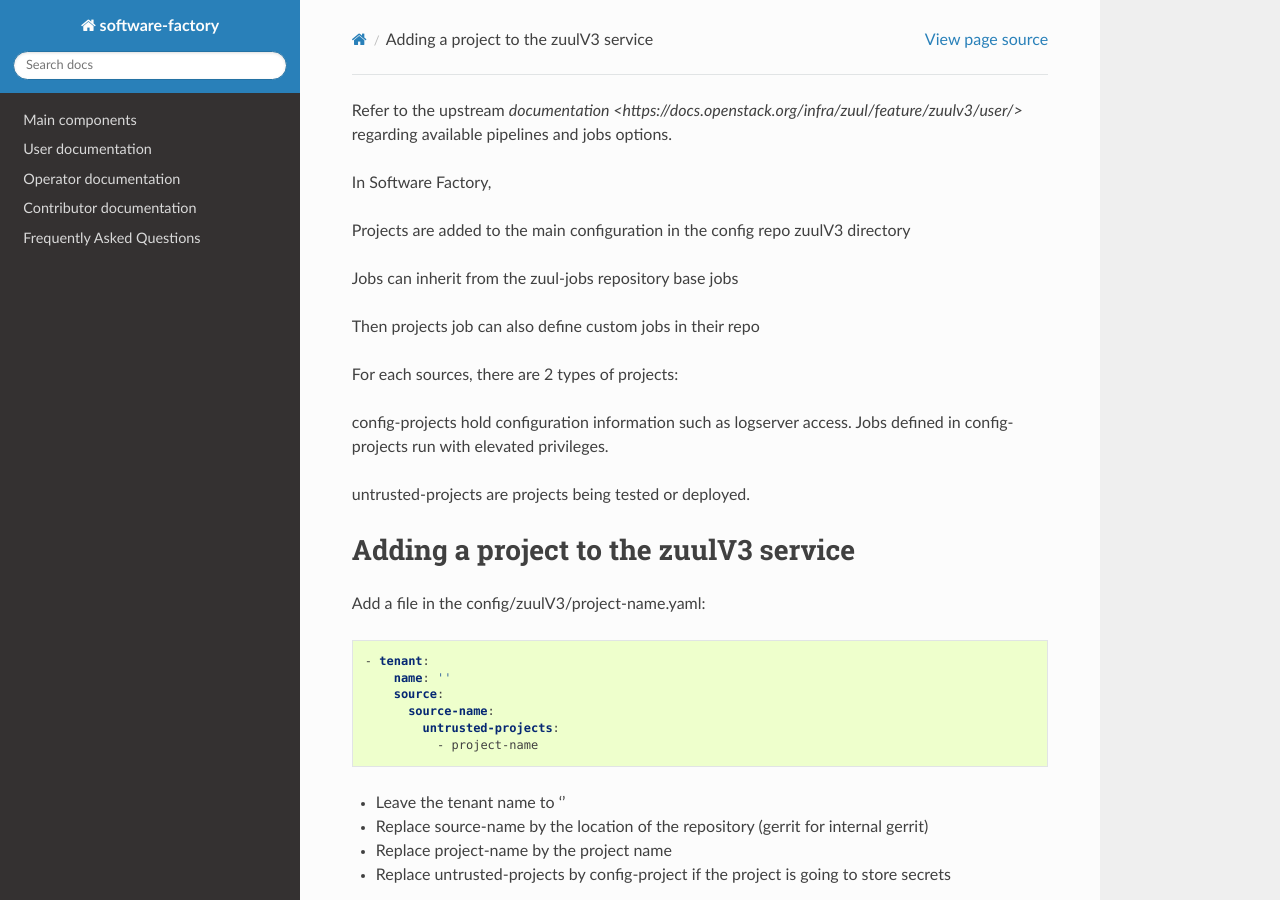
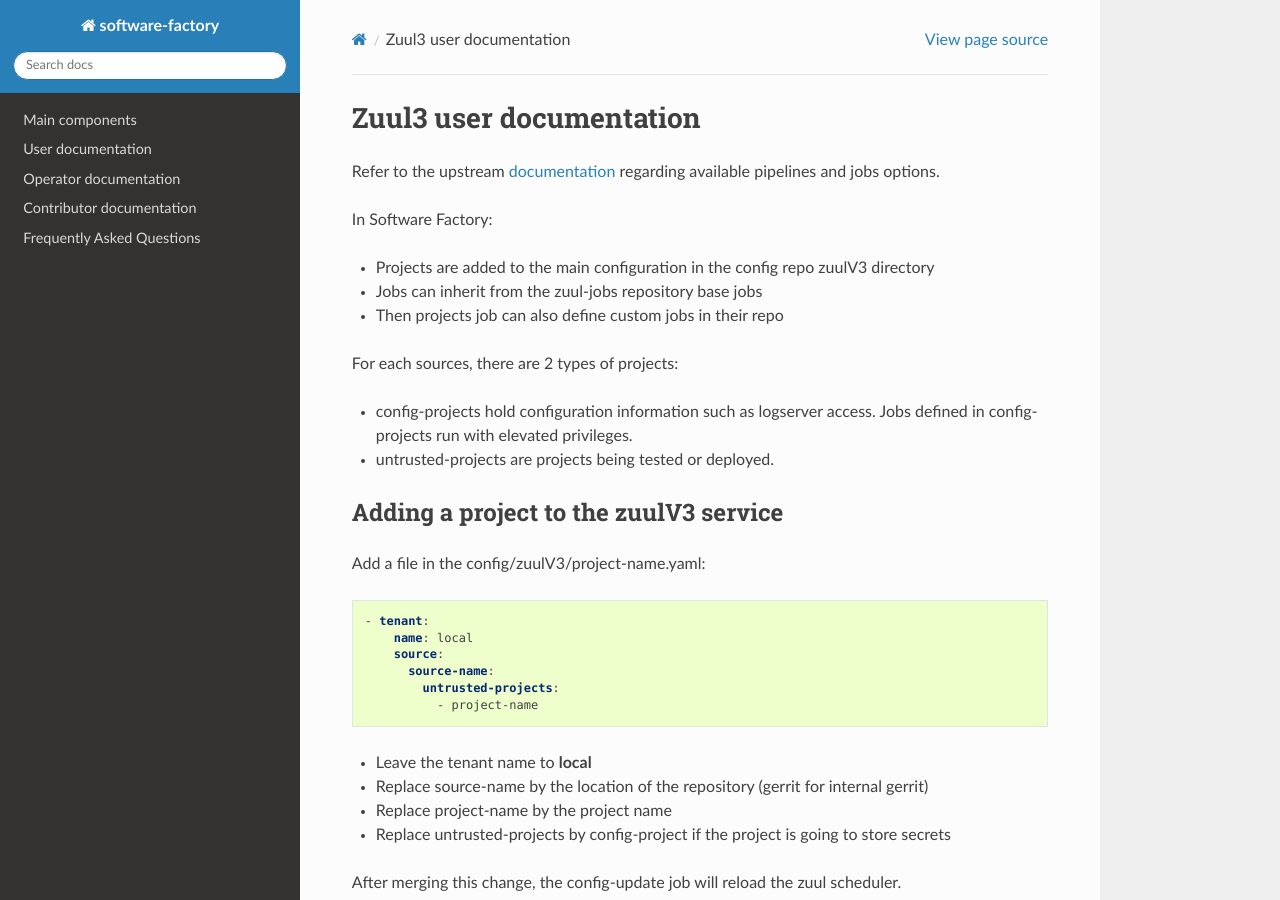
Before and after one commit to softwarefactory-project/sf-docs, a Sphinx documentation site: the page built from docs/user/zuul3_user.rst, in a window 1280 px wide and 900 px high. Built offline with Sphinx 7.4.7 and the Read the Docs theme 2.0.0, drawn with Linux system fonts in a browser that asks for light colours; some of the changed text lies outside the part shown.

Commit message:
doc/zuulv3: fix layout issues and default sample to 'local'
TG-542

Change-Id: Ie6450f5494730b3723036af5077a48455c64f357

```diff
--- a/docs/operator/zuul3_operator.rst
+++ b/docs/operator/zuul3_operator.rst
@@ -2,6 +2,7 @@
 ------------------
 
 The zuul(V3) service is installed with rh-python35 software collections:
+
 * The configuration is located in /etc/opt/rh/rh-python35/zuul
 * The logs are written to /var/opt/rh/rh-python35/log/zuul
 * The services are prefixed with rh-python35-
@@ -12,8 +13,9 @@
 can perform merge task. However, merger can also be deployed to speed
 up start time in case there are many projects defined.
 
-Please check upstream `documentation <https://docs.openstack.org/infra/zuul/feature/zuulv3/>`
-first.
+Please check the upstream documentation_.
+
+.. _documentation: https://docs.openstack.org/infra/zuul/feature/zuulv3/
 
 
 List past jobs and builds
--- a/docs/user/zuul3_user.rst
+++ b/docs/user/zuul3_user.rst
@@ -1,9 +1,13 @@
 .. _zuul3-user:
 
-Refer to the upstream `documentation <https://docs.openstack.org/infra/zuul/feature/zuulv3/user/>`
-regarding available pipelines and jobs options.
+Zuul3 user documentation
+========================
 
-In Software Factory,
+Refer to the upstream documentation_ regarding available pipelines and jobs options.
+
+.. _documentation: https://docs.openstack.org/infra/zuul/feature/zuulv3/user/
+
+In Software Factory:
 
 * Projects are added to the main configuration in the config repo zuulV3 directory
 * Jobs can inherit from the zuul-jobs repository base jobs
@@ -24,14 +28,14 @@
 .. code-block:: yaml
 
   - tenant:
-      name: ''
+      name: local
       source:
         source-name:
           untrusted-projects:
             - project-name
 
 
-* Leave the tenant name to ''
+* Leave the tenant name to **local**
 * Replace source-name by the location of the repository (gerrit for internal gerrit)
 * Replace project-name by the project name
 * Replace untrusted-projects by config-project if the project is going to store secrets
```
Also changed, not shown: other parts of docs/user/zuul3_user.rst (+3 -2 lines).
